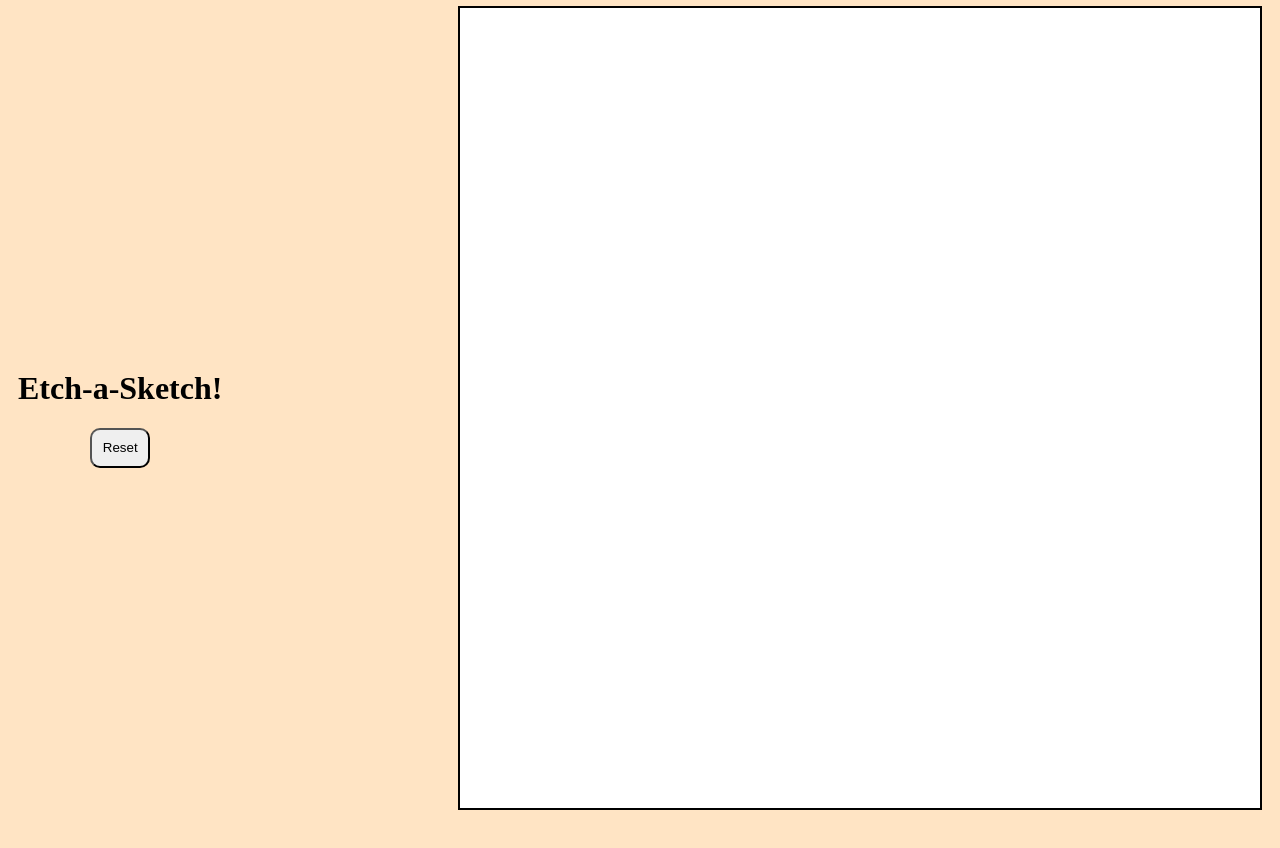
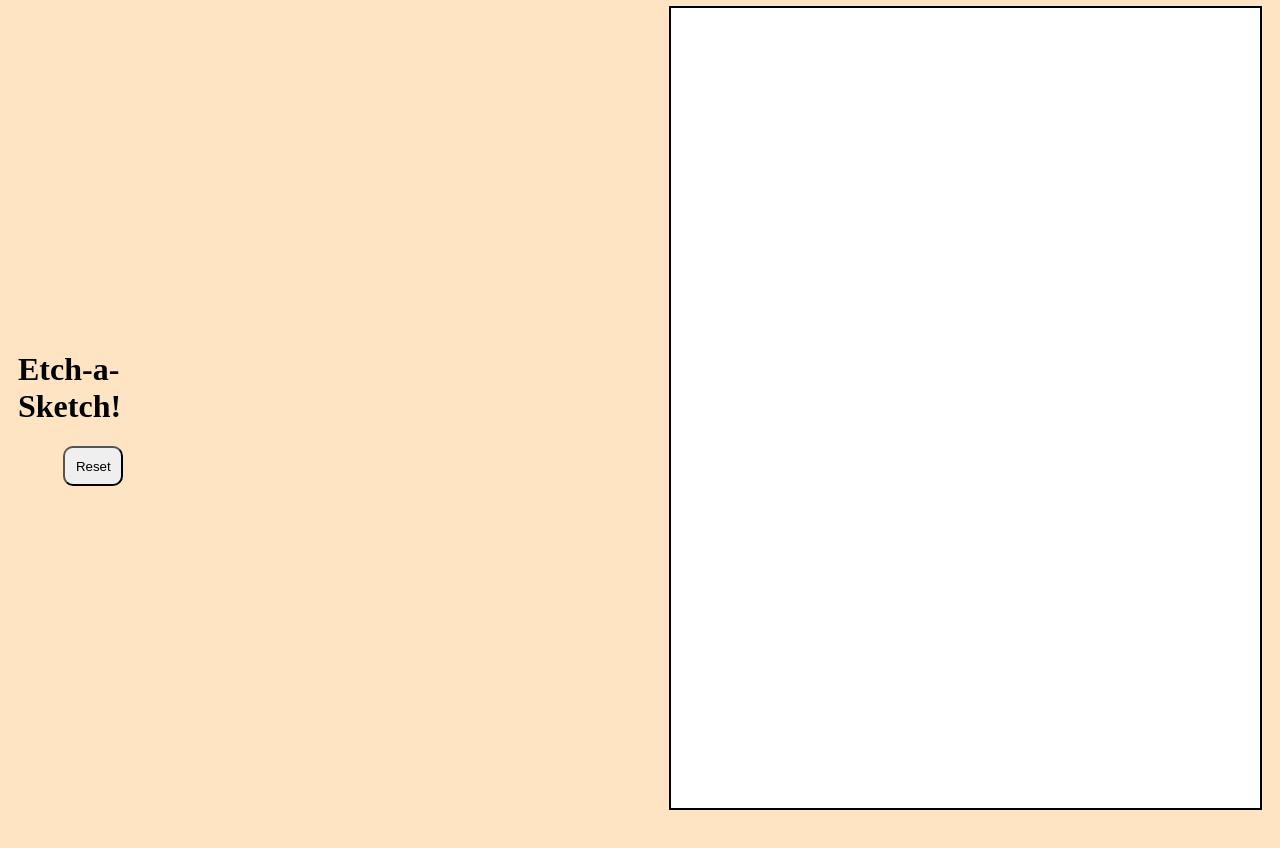
Before and after one commit to YourLocalCafe/etch-a-sketch, a plain HTML site: page index.html in a window 1280 px wide. Before the commit the page ends 816 px from the top, so only its background shows below. Drawn offline with Linux system fonts and the light colour scheme.

Commit message:
Fix positioning

```diff
--- a/style.css
+++ b/style.css
@@ -15,7 +15,8 @@ body {
     font-family: 'Times New Roman', Times, serif;
     overflow: hidden;
     background-color: bisque;
-    justify-content: space-between;
+    justify-content: center;
+    gap: 500px;
 }
 
 .container {
@@ -40,7 +41,3 @@ body {
     display: flex;
     flex-direction: column;
 }
-
-.sidebar h1 {
-
-}
```
